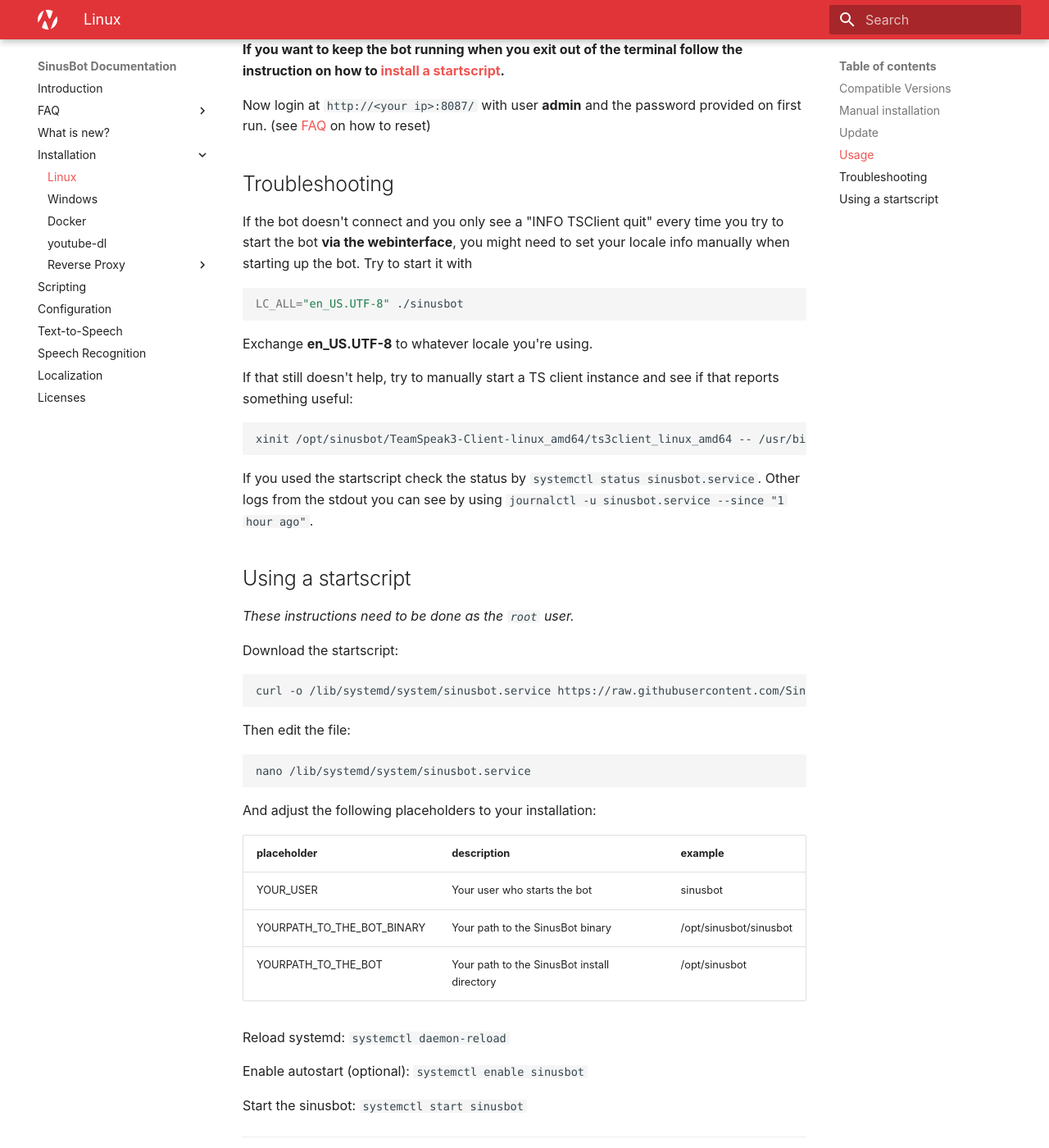
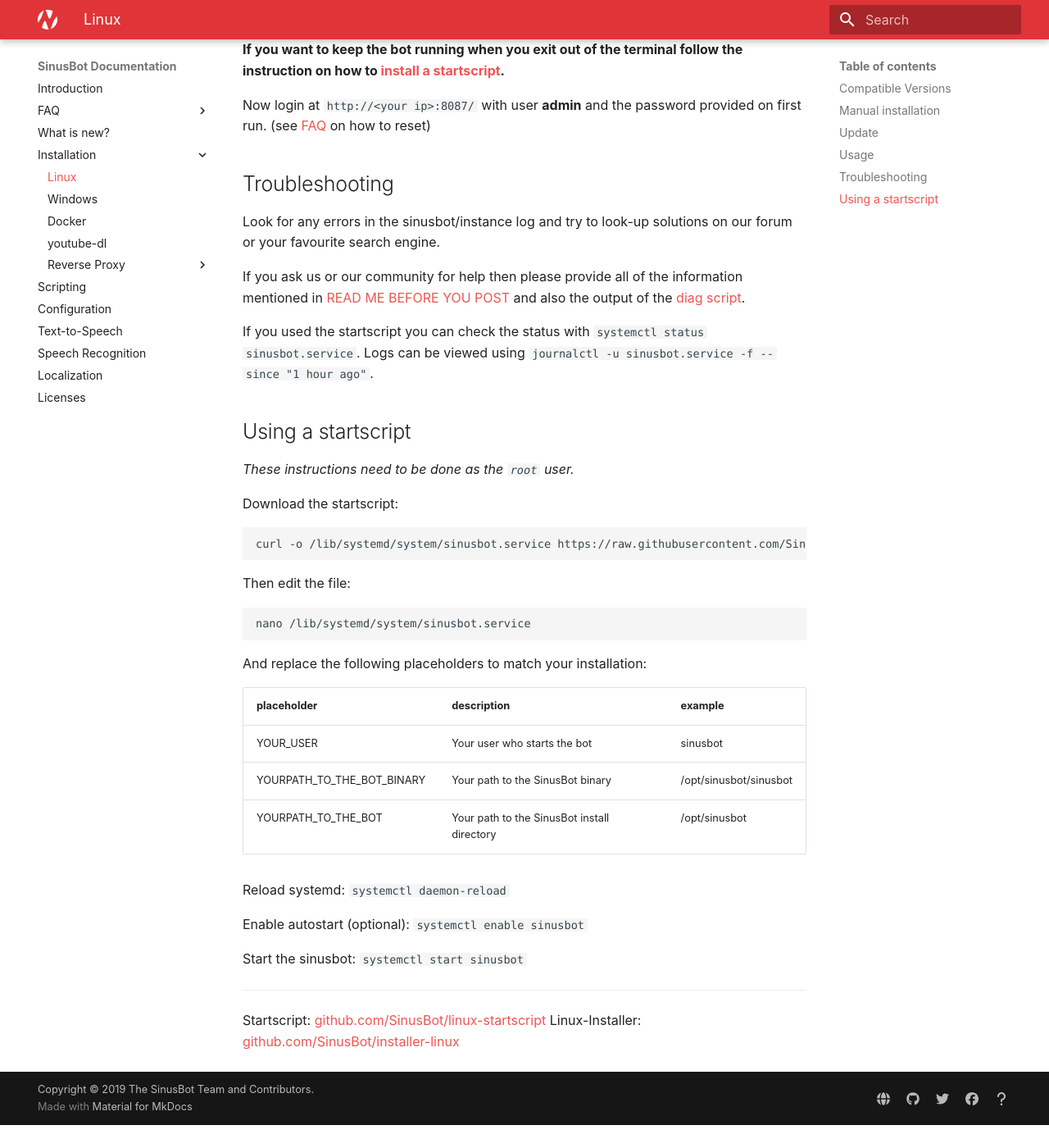
Before and after one commit to SinusBot/docs, an MkDocs documentation site: the page built from docs/installation/linux.md, in a window 1280 px wide and 1400 px high, scrolled down 3604 px. Shown: the whole window at 82% size. Built offline with MkDocs 1.6.1 and Material for MkDocs 9.7.7, drawn with Linux system fonts in a browser that asks for light colours; after the commit the page ends 4976 px from its top, so only the background shows below that; some of the changed text lies outside the part shown.

Commit message:
fix ts link, update troubleshooting and faq urls

````diff
--- a/docs/installation/linux.md
+++ b/docs/installation/linux.md
@@ -1,4 +1,4 @@
-**If you are new to Linux and/or wish to have everything installed for you in a more convenient way, we encourage you to use the [Install Script](https://forum.sinusbot.com/resources/sinusbot-installer-script.58/).**
+**If you are new to Linux and/or wish to have everything installed for you in a more convenient way, we encourage you to use the [Installer Script](https://forum.sinusbot.com/resources/sinusbot-installer-script.58/).**
 
 ### Compatible Versions
 
@@ -82,7 +82,7 @@
 Now you need to download the TeamSpeak 3 Client and **install it**.
 
 ```bash
-wget http://dl.4players.de/ts/releases/3.3.0/TeamSpeak3-Client-linux_amd64-3.3.0.run
+wget https://files.teamspeak-services.com/releases/client/3.3.0/TeamSpeak3-Client-linux_amd64-3.3.0.run
 chmod 0755 TeamSpeak3-Client-linux_amd64-3.3.0.run
 ./TeamSpeak3-Client-linux_amd64-3.3.0.run
 ```
@@ -150,7 +150,7 @@
 
 ### Usage
 
-As [the bot won't run as root](https://forum.sinusbot.com/kb/why-cant-i-run-the-bot-as-root.201) you will need to switch to the user that you have installed the bot on, if you followed the tutorial, this will be 'sinusbot". To do this use the following command:
+As [the bot won't run as root](https://sinusbot.github.io/docs/faq/installation/#why-cant-i-run-the-bot-as-root) you will need to switch to the user that you have installed the bot on, if you followed the tutorial, this will be 'sinusbot". To do this use the following command:
 
 ```bash
 su sinusbot
@@ -166,25 +166,16 @@
 
 **If you want to keep the bot running when you exit out of the terminal follow the instruction on how to [install a startscript](#using_a_startscript).**
 
-Now login at `http://<your ip>:8087/` with user **admin** and the password provided on first run. (see [FAQ](https://forum.sinusbot.com/faq/what-is-the-default-username-and-password.2/) on how to reset)
+Now login at `http://<your ip>:8087/` with user **admin** and the password provided on first run. (see [FAQ](https://sinusbot.github.io/docs/faq/installation/#what-is-the-default-username-and-password) on how to reset)
 
 ## Troubleshooting
 
-If the bot doesn't connect and you only see a "INFO TSClient quit" every time you try to start the bot **via the webinterface**, you might need to set your locale info manually when starting up the bot. Try to start it with
+Look for any errors in the sinusbot/instance log and try to look-up solutions on our forum or your favourite search engine.
 
-```bash
-LC_ALL="en_US.UTF-8" ./sinusbot
-```
+If you ask us or our community for help then please provide all of the information mentioned in [READ ME BEFORE YOU POST](https://forum.sinusbot.com/threads/read-me-before-you-post.115/) and also the output of the [diag script](https://forum.sinusbot.com/threads/diagsinusbot-sh-sinusbot-diagnostic-script.831/).
 
-Exchange **en_US.UTF-8** to whatever locale you're using.
-
-If that still doesn't help, try to manually start a TS client instance and see if that reports something useful:
-
-```bash
-xinit /opt/sinusbot/TeamSpeak3-Client-linux_amd64/ts3client_linux_amd64 -- /usr/bin/Xvfb :1 -screen 0 800x600x16 -ac
-```
-
-If you used the startscript check the status by `systemctl status sinusbot.service`. Other logs from the stdout you can see by using `journalctl -u sinusbot.service --since "1 hour ago"`.
+If you used the startscript you can check the status with `systemctl status sinusbot.service`.
+Logs can be viewed using `journalctl -u sinusbot.service -f --since "1 hour ago"`.
 
 ## Using a startscript
 
@@ -202,11 +193,11 @@
 nano /lib/systemd/system/sinusbot.service
 ```
 
-And adjust the following placeholders to your installation:
+And replace the following placeholders to match your installation:
 
-| placeholder                      | description                                 | example                |
-| -------------------------------- | ------------------------------------------- | ---------------------- |
-| YOUR\_USER                       | Your user who starts the bot                | sinusbot               |
+| placeholder                    | description                                 | example                |
+| ------------------------------ | ------------------------------------------- | ---------------------- |
+| YOUR\_USER                     | Your user who starts the bot                | sinusbot               |
 | YOURPATH\_TO\_THE\_BOT\_BINARY | Your path to the SinusBot binary            | /opt/sinusbot/sinusbot |
 | YOURPATH\_TO\_THE\_BOT         | Your path to the SinusBot install directory | /opt/sinusbot          |
 
@@ -218,5 +209,5 @@
 
 ----
 
-[github.com/SinusBot/linux-startscript](https://github.com/SinusBot/linux-startscript)
-[github.com/SinusBot/installer-linux](https://github.com/SinusBot/installer-linux)
+Startscript: [github.com/SinusBot/linux-startscript](https://github.com/SinusBot/linux-startscript)
+Linux-Installer: [github.com/SinusBot/installer-linux](https://github.com/SinusBot/installer-linux)
````
